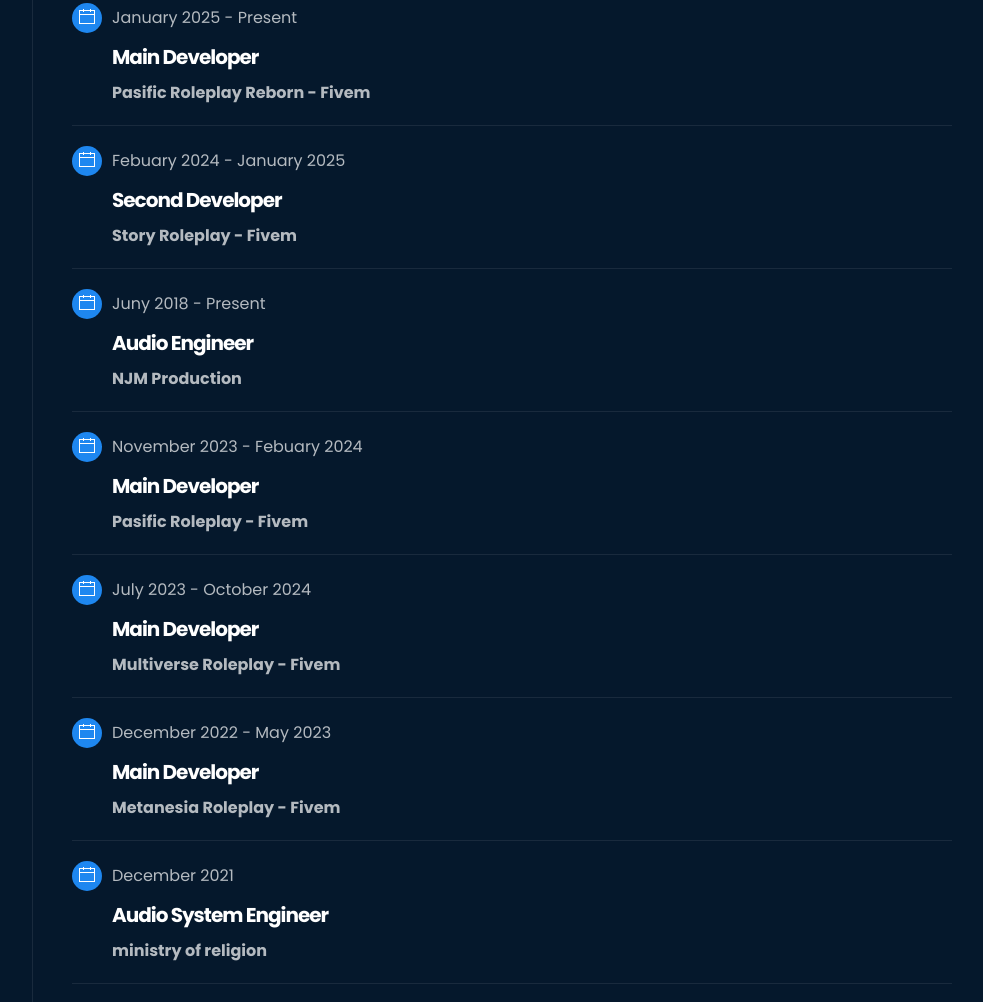
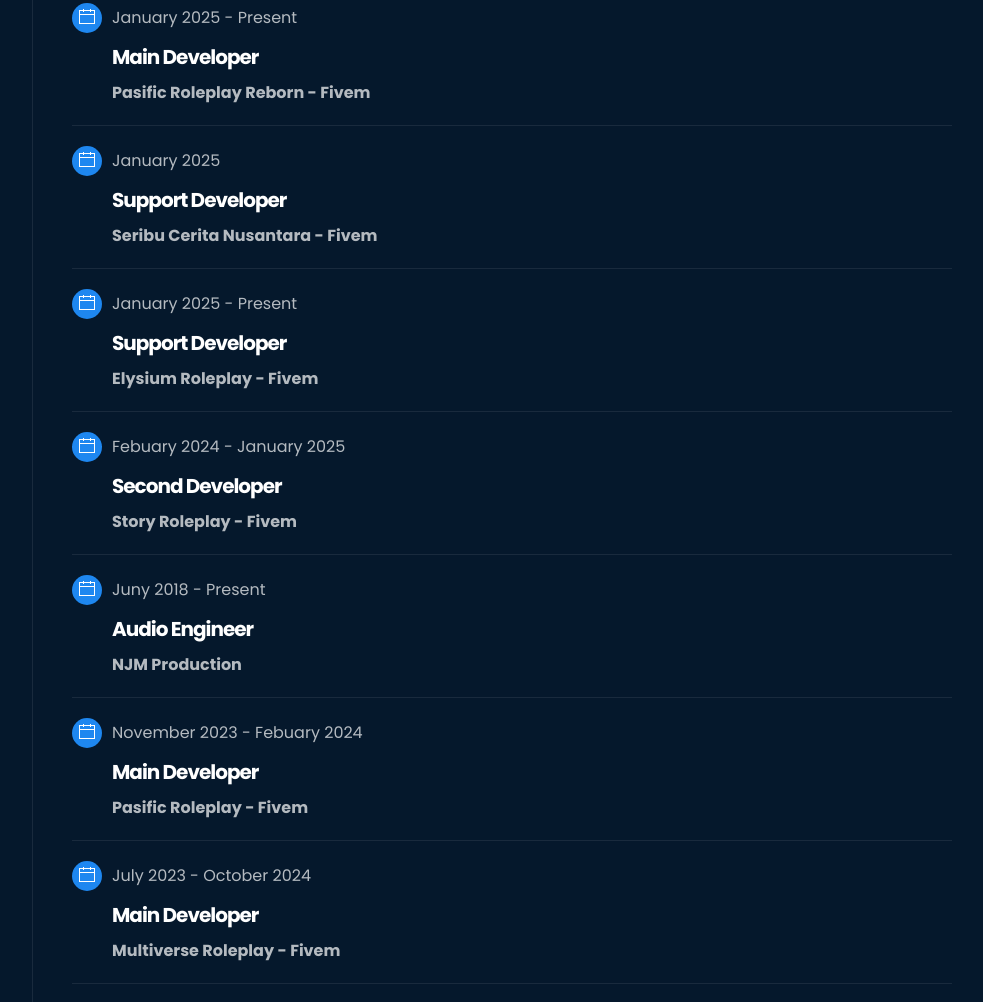
Before and after one commit to hazellabrhm/hazellabrhm, a website: page index.html in a window 1280 px wide. Shown: the part 1798-2800 px from the top of the page, without its empty margins (288-1271 px from the left). Drawn offline with Linux system fonts and the light colour scheme.

Commit message:
Update index.html

```diff
--- a/index.html
+++ b/index.html
@@ -280,6 +280,32 @@
                       </div>
                     </div>
                   </li>
+                   <li>
+                    <div class="yb-resume-item">
+                      <div class="yb-resume-item-date">
+                        <div class="yb-resume-item-date-icon"> <span data-uk-icon="calendar"></span></div>
+                        <div class="yb-resume-item-date-text"><span>January 2025</span></div>
+                      </div>
+                      <h4 class="yb-section-title">Support Developer</h4>
+                      <strong>Seribu Cerita Nusantara - Fivem</strong>
+                      <div class="uk-text-small">
+                        <!-- <p>Lorem ipsum dolor sit amet, consectetur adipisicing elit, sed do eiusmod tempor incidiei dunt ut labore et dolore magna aliqua. Ut enim ad minim veniam quis nostrud</p> -->
+                      </div>
+                    </div>
+                  </li>
+                  <li>
+                    <div class="yb-resume-item">
+                      <div class="yb-resume-item-date">
+                        <div class="yb-resume-item-date-icon"> <span data-uk-icon="calendar"></span></div>
+                        <div class="yb-resume-item-date-text"><span>January 2025 - Present</span></div>
+                      </div>
+                      <h4 class="yb-section-title">Support Developer</h4>
+                      <strong>Elysium Roleplay - Fivem</strong>
+                      <div class="uk-text-small">
+                        <!-- <p>Lorem ipsum dolor sit amet, consectetur adipisicing elit, sed do eiusmod tempor incidiei dunt ut labore et dolore magna aliqua. Ut enim ad minim veniam quis nostrud</p> -->
+                      </div>
+                    </div>
+                  </li>
                   <li>
                     <div class="yb-resume-item">
                       <div class="yb-resume-item-date">
```
